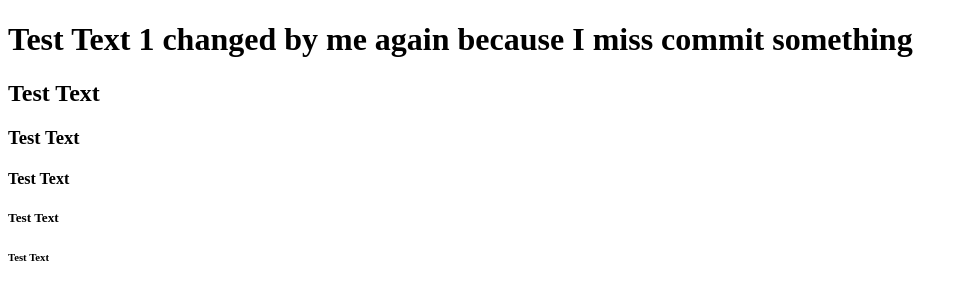
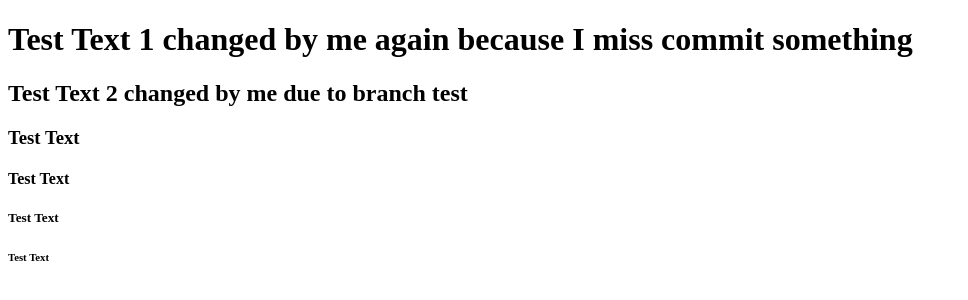
Before and after one commit to KanWen-G/PracticingGit, a plain HTML site: page index.html in a window 1280 px wide. Shown: the whole page, without its empty margins (0-968 px from the left). Drawn offline with Linux system fonts and the light colour scheme.

Commit message:
branch test

```diff
--- a/index.html
+++ b/index.html
@@ -5,7 +5,7 @@
 </head>
 <body>
 	<h1>Test Text 1 changed by me again because I miss commit something</h1>
-	<h2>Test Text</h2>
+	<h2>Test Text 2 changed by me due to branch test</h2>
 	<h3>Test Text</h3>
 	<h4>Test Text</h4>
 	<h5>Test Text</h5>
```
